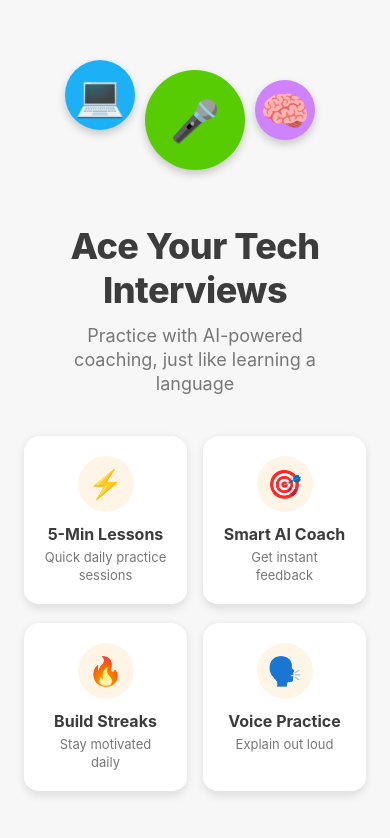
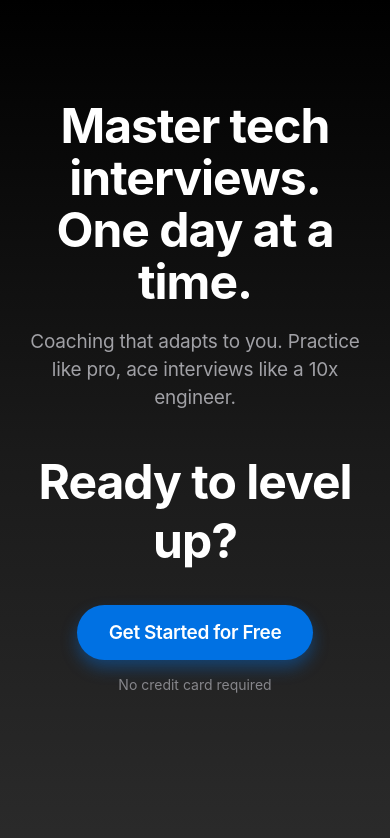
Before and after one commit to MiguelPimienta19/Hackathon_2025, a React Native app in the folder mobile/: screen / in a window 390 px wide. Shown: the top 838 px of the page. Built offline with nearby package versions, Linux system fonts and the light colour scheme.

Commit message:
new landing page

```diff
--- a/mobile/package.json
+++ b/mobile/package.json
@@ -15,6 +15,8 @@
     "@supabase/supabase-js": "^2.81.1",
     "expo": "~54.0.23",
     "expo-av": "^16.0.7",
+    "expo-blur": "^15.0.7",
+    "expo-linear-gradient": "^15.0.7",
     "expo-status-bar": "~3.0.8",
     "react": "19.1.0",
     "react-native": "0.81.5",
--- a/mobile/screens/LandingScreen.tsx
+++ b/mobile/screens/LandingScreen.tsx
@@ -1,4 +1,4 @@
-import React from 'react';
+import React, { useEffect, useRef } from 'react';
 import {
   View,
   Text,
@@ -7,172 +7,65 @@ import {
   Dimensions,
   StatusBar,
   Platform,
+  Animated,
+  TouchableOpacity,
 } from 'react-native';
-import { DuoButton } from '../components/DuoButton';
+import { LinearGradient } from 'expo-linear-gradient';
 
 const { width, height } = Dimensions.get('window');
 
 export const LandingScreen: React.FC = () => {
+  const scrollY = useRef(new Animated.Value(0)).current;
+  const fadeAnim = useRef(new Animated.Value(0)).current;
+
+  useEffect(() => {
+    Animated.timing(fadeAnim, {
+      toValue: 1,
+      duration: 1000,
+      useNativeDriver: true,
+    }).start();
+  }, []);
+
   const handleGetStarted = () => {
     console.log('Get Started pressed');
-    // Navigation will be implemented later
   };
 
   const handleSignIn = () => {
     console.log('Sign In pressed');
-    // Navigation will be implemented later
   };
+
+  const navOpacity = scrollY.interpolate({
+    inputRange: [0, 100],
+    outputRange: [0, 1],
+    extrapolate: 'clamp',
+  });
 
   return (
     <View style={styles.container}>
-      <StatusBar barStyle="dark-content" backgroundColor="#F7F7F7" />
-      <ScrollView
-        contentContainerStyle={styles.scrollContent}
-        showsVerticalScrollIndicator={false}
-      >
+      <StatusBar barStyle="light-content" backgroundColor="transparent" translucent />
+
         {/* Hero Section */}
-        <View style={styles.heroSection}>
-          {/* Mascot Character */}
-          <View style={styles.mascotContainer}>
-            <View style={styles.mascot}>
-              <Text style={styles.mascotEmoji}>🎤</Text>
-            </View>
-            <View style={[styles.mascot, styles.mascotSecondary, { top: 20, left: -30 }]}>
-              <Text style={styles.mascotEmoji}>💻</Text>
-            </View>
-            <View style={[styles.mascot, styles.mascotTertiary, { top: 40, right: -20 }]}>
-              <Text style={styles.mascotEmoji}>🧠</Text>
-            </View>
-          </View>
+        <LinearGradient
+          colors={['#000000', '#1a1a1a', '#2d2d2d']}
+          style={styles.heroSection}
+        >
+          <Animated.View style={[styles.heroContent, { opacity: fadeAnim }]}>
+            <Text style={styles.heroTitle}>
+              Master tech interviews.{'\n'}One day at a time.
+            </Text>
+            <Text style={styles.heroSubtitle}>
+              Coaching that adapts to you. Practice like pro,
+              ace interviews like a 10x engineer.
+            </Text>
 
-          {/* Title */}
-          <Text style={styles.title}>Ace Your Tech Interviews</Text>
-          <Text style={styles.subtitle}>
-            Practice with AI-powered coaching, just like learning a language
-          </Text>
+            <Text style={styles.finalCTATitle}>Ready to level up?</Text>
+          <TouchableOpacity style={styles.finalCTAButton} onPress={handleGetStarted}>
+            <Text style={styles.finalCTAButtonText}>Get Started for Free</Text>
+          </TouchableOpacity>
+          <Text style={styles.finalCTANote}>No credit card required</Text>
+          </Animated.View>
+        </LinearGradient>
 
-          {/* Features Grid */}
-          <View style={styles.featuresGrid}>
-            <View style={styles.featureCard}>
-              <View style={styles.featureIconContainer}>
-                <Text style={styles.featureIcon}>⚡</Text>
-              </View>
-              <Text style={styles.featureTitle}>5-Min Lessons</Text>
-              <Text style={styles.featureText}>Quick daily practice sessions</Text>
-            </View>
-
-            <View style={styles.featureCard}>
-              <View style={styles.featureIconContainer}>
-                <Text style={styles.featureIcon}>🎯</Text>
-              </View>
-              <Text style={styles.featureTitle}>Smart AI Coach</Text>
-              <Text style={styles.featureText}>Get instant feedback</Text>
-            </View>
-
-            <View style={styles.featureCard}>
-              <View style={styles.featureIconContainer}>
-                <Text style={styles.featureIcon}>🔥</Text>
-              </View>
-              <Text style={styles.featureTitle}>Build Streaks</Text>
-              <Text style={styles.featureText}>Stay motivated daily</Text>
-            </View>
-
-            <View style={styles.featureCard}>
-              <View style={styles.featureIconContainer}>
-                <Text style={styles.featureIcon}>🗣️</Text>
-              </View>
-              <Text style={styles.featureTitle}>Voice Practice</Text>
-              <Text style={styles.featureText}>Explain out loud</Text>
-            </View>
-          </View>
-        </View>
-
-        {/* How it Works Section */}
-        <View style={styles.howItWorksSection}>
-          <Text style={styles.sectionTitle}>How It Works</Text>
-
-          <View style={styles.stepContainer}>
-            <View style={styles.stepBadge}>
-              <Text style={styles.stepNumber}>1</Text>
-            </View>
-            <View style={styles.stepContent}>
-              <Text style={styles.stepTitle}>Choose Your Track</Text>
-              <Text style={styles.stepText}>
-                Data Structures, Algorithms, System Design, or Behavioral
-              </Text>
-            </View>
-          </View>
-
-          <View style={styles.stepContainer}>
-            <View style={[styles.stepBadge, styles.stepBadgeBlue]}>
-              <Text style={styles.stepNumber}>2</Text>
-            </View>
-            <View style={styles.stepContent}>
-              <Text style={styles.stepTitle}>Practice Daily</Text>
-              <Text style={styles.stepText}>
-                Mix of multiple-choice, code review, and voice questions
-              </Text>
-            </View>
-          </View>
-
-          <View style={styles.stepContainer}>
-            <View style={[styles.stepBadge, styles.stepBadgePurple]}>
-              <Text style={styles.stepNumber}>3</Text>
-            </View>
-            <View style={styles.stepContent}>
-              <Text style={styles.stepTitle}>Get AI Feedback</Text>
-              <Text style={styles.stepText}>
-                Your AI coach evaluates and speaks feedback back to you
-              </Text>
-            </View>
-          </View>
-        </View>
-
-        {/* Stats Section */}
-        <View style={styles.statsSection}>
-          <View style={styles.statCard}>
-            <Text style={styles.statNumber}>1000+</Text>
-            <Text style={styles.statLabel}>Interview Questions</Text>
-          </View>
-          <View style={styles.statCard}>
-            <Text style={styles.statNumber}>AI</Text>
-            <Text style={styles.statLabel}>Powered Coaching</Text>
-          </View>
-          <View style={styles.statCard}>
-            <Text style={styles.statNumber}>5min</Text>
-            <Text style={styles.statLabel}>Per Day</Text>
-          </View>
-        </View>
-
-        {/* CTA Section */}
-        <View style={styles.ctaSection}>
-          <Text style={styles.ctaTitle}>Ready to level up?</Text>
-          <Text style={styles.ctaSubtitle}>
-            Join thousands preparing for their dream job
-          </Text>
-
-          <DuoButton
-            title="Get Started"
-            onPress={handleGetStarted}
-            variant="primary"
-            style={styles.ctaButton}
-          />
-
-          <DuoButton
-            title="I Already Have an Account"
-            onPress={handleSignIn}
-            variant="outline"
-            style={styles.signInButton}
-          />
-        </View>
-
-        {/* Footer */}
-        <View style={styles.footer}>
-          <Text style={styles.footerText}>
-            Practice makes perfect. Start your journey today!
-          </Text>
-        </View>
-      </ScrollView>
     </View>
   );
 };
@@ -180,231 +73,123 @@ export const LandingScreen: React.FC = () => {
 const styles = StyleSheet.create({
   container: {
     flex: 1,
-    backgroundColor: '#F7F7F7',
+    backgroundColor: '#000000',
   },
-  scrollContent: {
-    paddingBottom: 40,
-  },
+
+  // Hero Section
   heroSection: {
-    alignItems: 'center',
-    paddingTop: Platform.OS === 'ios' ? 60 : 40,
-    paddingHorizontal: 24,
-    paddingBottom: 40,
-  },
-  mascotContainer: {
-    width: 200,
-    height: 160,
-    marginBottom: 24,
-    position: 'relative',
-    alignItems: 'center',
+    paddingTop: Platform.OS === 'ios' ? 150 : 100,
+    paddingBottom: 150,
+    paddingHorizontal: 20,
+    minHeight: height * 0.9,
     justifyContent: 'center',
   },
-  mascot: {
-    width: 100,
-    height: 100,
-    borderRadius: 50,
-    backgroundColor: '#58CC02',
+  heroContent: {
     alignItems: 'center',
-    justifyContent: 'center',
-    shadowColor: '#000',
-    shadowOffset: { width: 0, height: 4 },
-    shadowOpacity: 0.2,
-    shadowRadius: 8,
+    marginBottom: 60,
+  },
+  heroSupertitle: {
+    fontSize: 17,
+    fontWeight: '600',
+    color: '#86868b',
+    marginBottom: 8,
+    letterSpacing: 0.5,
+  },
+  heroTitle: {
+    fontSize: 48,
+    fontWeight: '700',
+    color: '#ffffff',
+    textAlign: 'center',
+    marginBottom: 20,
+    lineHeight: 52,
+    letterSpacing: -1,
+  },
+  heroSubtitle: {
+    fontSize: 19,
+    color: '#a1a1a6',
+    textAlign: 'center',
+    lineHeight: 28,
+    marginBottom: 40,
+    maxWidth: 600,
+    letterSpacing: -0.2,
+  },
+  heroCTAContainer: {
+    flexDirection: 'row',
+    gap: 16,
+  },
+  primaryButton: {
+    backgroundColor: '#0071e3',
+    paddingHorizontal: 28,
+    paddingVertical: 14,
+    borderRadius: 980,
+    shadowColor: '#0071e3',
+    shadowOffset: { width: 0, height: 8 },
+    shadowOpacity: 0.3,
+    shadowRadius: 12,
     elevation: 8,
-    position: 'absolute',
   },
-  mascotSecondary: {
-    backgroundColor: '#1CB0F6',
-    width: 70,
-    height: 70,
-    borderRadius: 35,
+  primaryButtonText: {
+    fontSize: 17,
+    fontWeight: '600',
+    color: '#ffffff',
+    letterSpacing: -0.4,
   },
-  mascotTertiary: {
-    backgroundColor: '#CE82FF',
-    width: 60,
-    height: 60,
-    borderRadius: 30,
+  secondaryButton: {
+    backgroundColor: 'transparent',
+    paddingHorizontal: 28,
+    paddingVertical: 14,
+    borderRadius: 980,
+    borderWidth: 1,
+    borderColor: 'rgba(255, 255, 255, 0.2)',
   },
-  mascotEmoji: {
-    fontSize: 40,
+  secondaryButtonText: {
+    fontSize: 17,
+    fontWeight: '600',
+    color: '#0071e3',
+    letterSpacing: -0.4,
   },
-  title: {
-    fontSize: 36,
-    fontWeight: '800',
-    color: '#3C3C3C',
-    textAlign: 'center',
-    marginBottom: 12,
-    letterSpacing: -0.5,
-  },
-  subtitle: {
-    fontSize: 18,
-    color: '#777777',
-    textAlign: 'center',
-    marginBottom: 32,
-    lineHeight: 24,
+
+  // Final CTA
+  finalCTA: {
+    paddingVertical: 150,
     paddingHorizontal: 20,
-  },
-  featuresGrid: {
-    flexDirection: 'row',
-    flexWrap: 'wrap',
-    justifyContent: 'space-between',
-    width: '100%',
-    marginTop: 8,
-  },
-  featureCard: {
-    width: (width - 64) / 2,
-    backgroundColor: 'white',
-    borderRadius: 16,
-    padding: 20,
-    marginBottom: 16,
-    alignItems: 'center',
-    shadowColor: '#000',
-    shadowOffset: { width: 0, height: 2 },
-    shadowOpacity: 0.1,
-    shadowRadius: 8,
-    elevation: 3,
-    borderBottomWidth: 3,
-    borderBottomColor: '#E5E5E5',
-  },
-  featureIconContainer: {
-    width: 56,
-    height: 56,
-    borderRadius: 28,
-    backgroundColor: '#FFF5E6',
-    alignItems: 'center',
-    justifyContent: 'center',
-    marginBottom: 12,
-  },
-  featureIcon: {
-    fontSize: 28,
-  },
-  featureTitle: {
-    fontSize: 16,
-    fontWeight: '700',
-    color: '#3C3C3C',
-    marginBottom: 4,
-    textAlign: 'center',
-  },
-  featureText: {
-    fontSize: 13,
-    color: '#777777',
-    textAlign: 'center',
-    lineHeight: 18,
-  },
-  howItWorksSection: {
-    paddingHorizontal: 24,
-    paddingVertical: 40,
-    backgroundColor: 'white',
-  },
-  sectionTitle: {
-    fontSize: 28,
-    fontWeight: '800',
-    color: '#3C3C3C',
-    marginBottom: 32,
-    textAlign: 'center',
-  },
-  stepContainer: {
-    flexDirection: 'row',
-    marginBottom: 24,
-    alignItems: 'flex-start',
-  },
-  stepBadge: {
-    width: 48,
-    height: 48,
-    borderRadius: 24,
-    backgroundColor: '#58CC02',
-    alignItems: 'center',
-    justifyContent: 'center',
-    marginRight: 16,
-    shadowColor: '#58CC02',
-    shadowOffset: { width: 0, height: 4 },
-    shadowOpacity: 0.3,
-    shadowRadius: 8,
-    elevation: 4,
-  },
-  stepBadgeBlue: {
-    backgroundColor: '#1CB0F6',
-    shadowColor: '#1CB0F6',
-  },
-  stepBadgePurple: {
-    backgroundColor: '#CE82FF',
-    shadowColor: '#CE82FF',
-  },
-  stepNumber: {
-    fontSize: 24,
-    fontWeight: '800',
-    color: 'white',
-  },
-  stepContent: {
-    flex: 1,
-    paddingTop: 4,
-  },
-  stepTitle: {
-    fontSize: 20,
-    fontWeight: '700',
-    color: '#3C3C3C',
-    marginBottom: 4,
-  },
-  stepText: {
-    fontSize: 15,
-    color: '#777777',
-    lineHeight: 22,
-  },
-  statsSection: {
-    flexDirection: 'row',
-    justifyContent: 'space-around',
-    paddingHorizontal: 24,
-    paddingVertical: 40,
-    backgroundColor: '#F7F7F7',
-  },
-  statCard: {
     alignItems: 'center',
   },
-  statNumber: {
-    fontSize: 32,
-    fontWeight: '800',
-    color: '#58CC02',
-    marginBottom: 4,
+  finalCTATitle: {
+    fontSize: 48,
+    fontWeight: '700',
+    color: '#ffffff',
+    textAlign: 'center',
+    marginBottom: 35,
+    letterSpacing: -1,
   },
-  statLabel: {
-    fontSize: 13,
-    color: '#777777',
+  finalCTASubtitle: {
+    fontSize: 21,
+    color: '#a1a1a6',
     textAlign: 'center',
+    marginBottom: 40,
+    letterSpacing: -0.2,
   },
-  ctaSection: {
-    paddingHorizontal: 24,
-    paddingVertical: 40,
-    alignItems: 'center',
-    backgroundColor: 'white',
+  finalCTAButton: {
+    backgroundColor: '#0071e3',
+    paddingHorizontal: 32,
+    paddingVertical: 16,
+    borderRadius: 980,
+    marginBottom: 16,
+    shadowColor: '#0071e3',
+    shadowOffset: { width: 0, height: 8 },
+    shadowOpacity: 0.4,
+    shadowRadius: 16,
+    elevation: 10,
   },
-  ctaTitle: {
-    fontSize: 28,
-    fontWeight: '800',
-    color: '#3C3C3C',
-    marginBottom: 8,
-    textAlign: 'center',
+  finalCTAButtonText: {
+    fontSize: 19,
+    fontWeight: '600',
+    color: '#ffffff',
+    letterSpacing: -0.4,
   },
-  ctaSubtitle: {
-    fontSize: 16,
-    color: '#777777',
-    marginBottom: 32,
-    textAlign: 'center',
-  },
-  ctaButton: {
-    width: width - 48,
-    marginBottom: 16,
-  },
-  signInButton: {
-    width: width - 48,
-  },
-  footer: {
-    paddingHorizontal: 24,
-    paddingVertical: 24,
-    alignItems: 'center',
-  },
-  footerText: {
+  finalCTANote: {
     fontSize: 14,
-    color: '#AFAFAF',
-    textAlign: 'center',
+    color: '#86868b',
   },
 });
```
Also changed, not shown: 1 other file (tests, documents, lock files or other folders).
